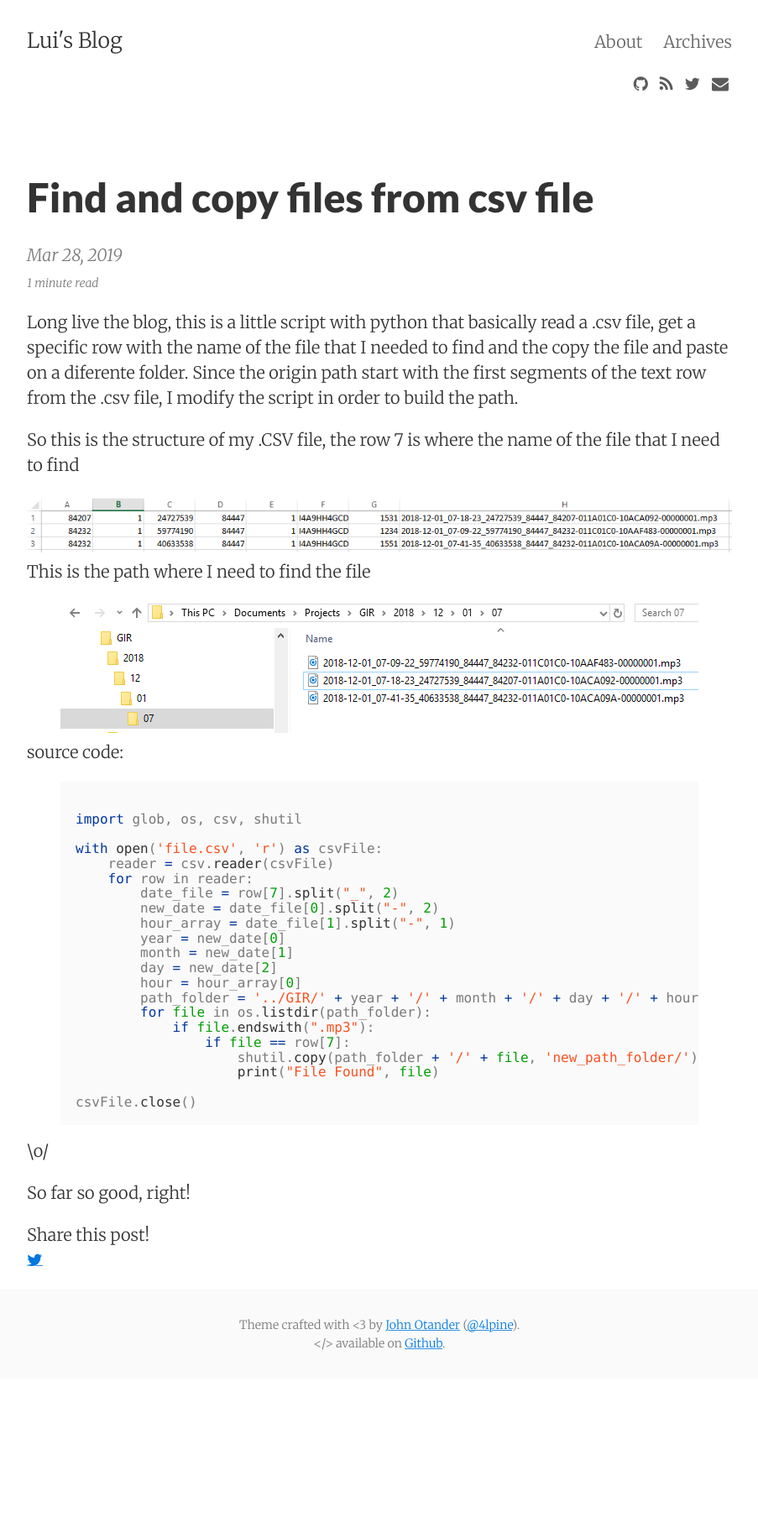
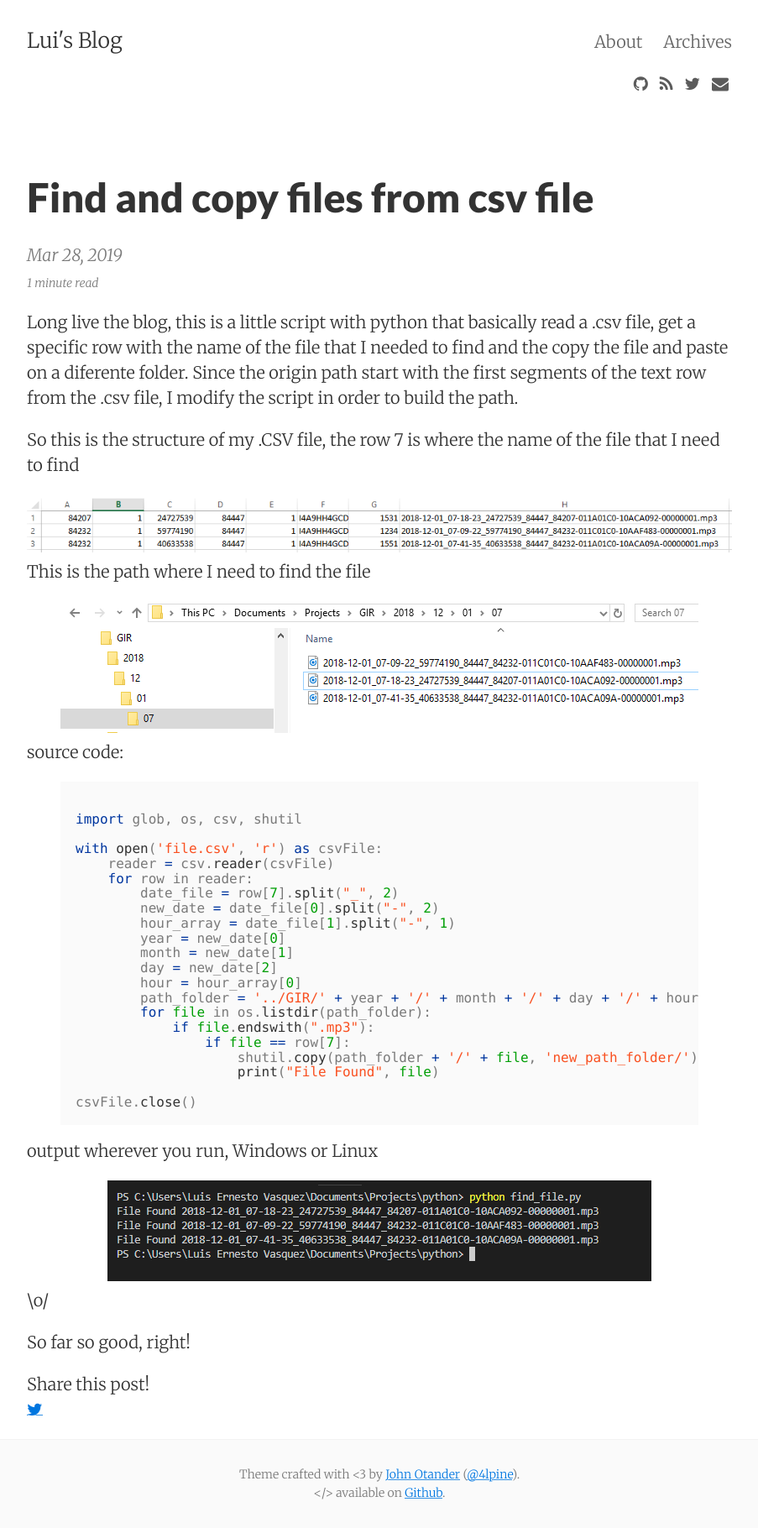
Before and after one commit to lvasquez/lvasquez.github.io, a Jekyll site: the page built from _posts/2019-03-28-Python-Script-Find_Copy_Files.md, in a window 1280 px wide. Shown: the whole page at 84% size, without its empty margins (188-1091 px from the left). Built offline with Jekyll 4.4.1, drawn with Linux system fonts in a browser that asks for light colours; nearby versions of some CDN libraries; comment, search, counter and statistics services are not loaded; before the commit the page ends 1642 px from its top, so only the background shows below that.

Commit message:
Modify last post
Add output image last post

```diff
--- a/_posts/2019-03-28-Python-Script-Find_Copy_Files.md
+++ b/_posts/2019-03-28-Python-Script-Find_Copy_Files.md
@@ -53,6 +53,12 @@ with open('file.csv', 'r') as csvFile:
 csvFile.close()
 {% endhighlight %}
 
+output wherever you run, Windows or Linux
+
+<div class="row previews" align="center">
+		<img class="img-responsive" alt="DataTable to Pivot DataTable" src="/images/output_find_file.png">
+</div>
+
 \o/
 
 So far so good, right!
```
Also changed, not shown: images/output_find_file.png (added).
